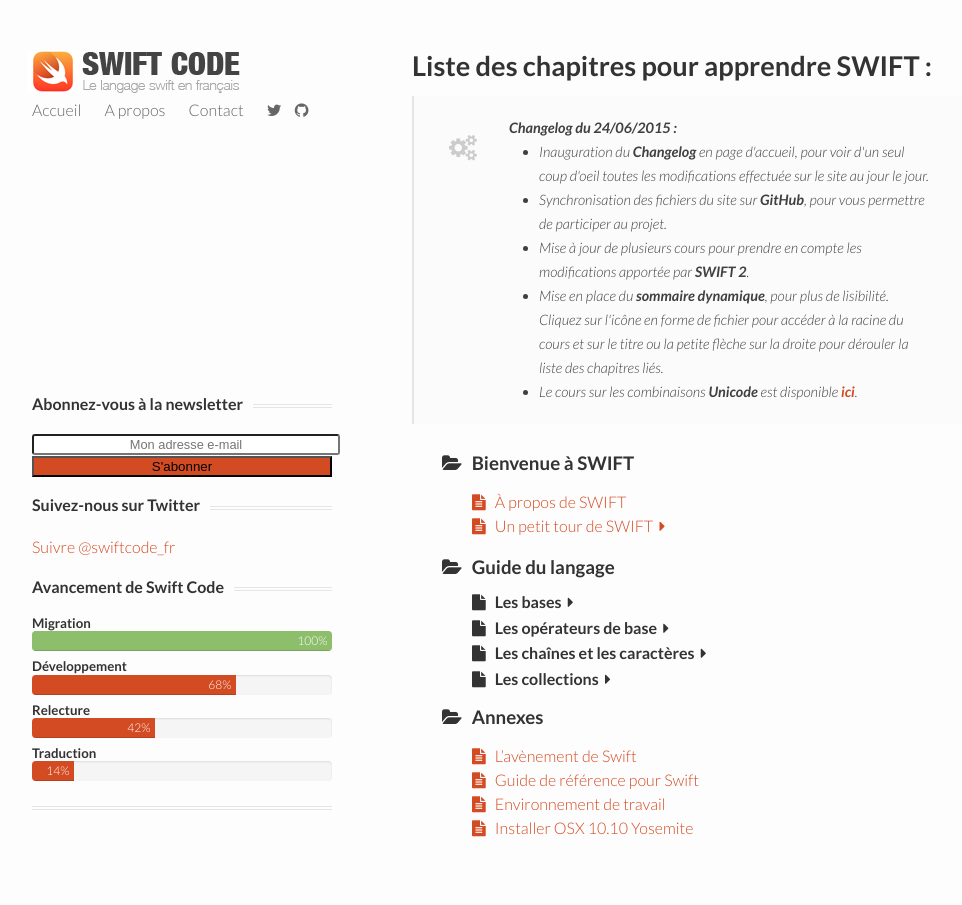
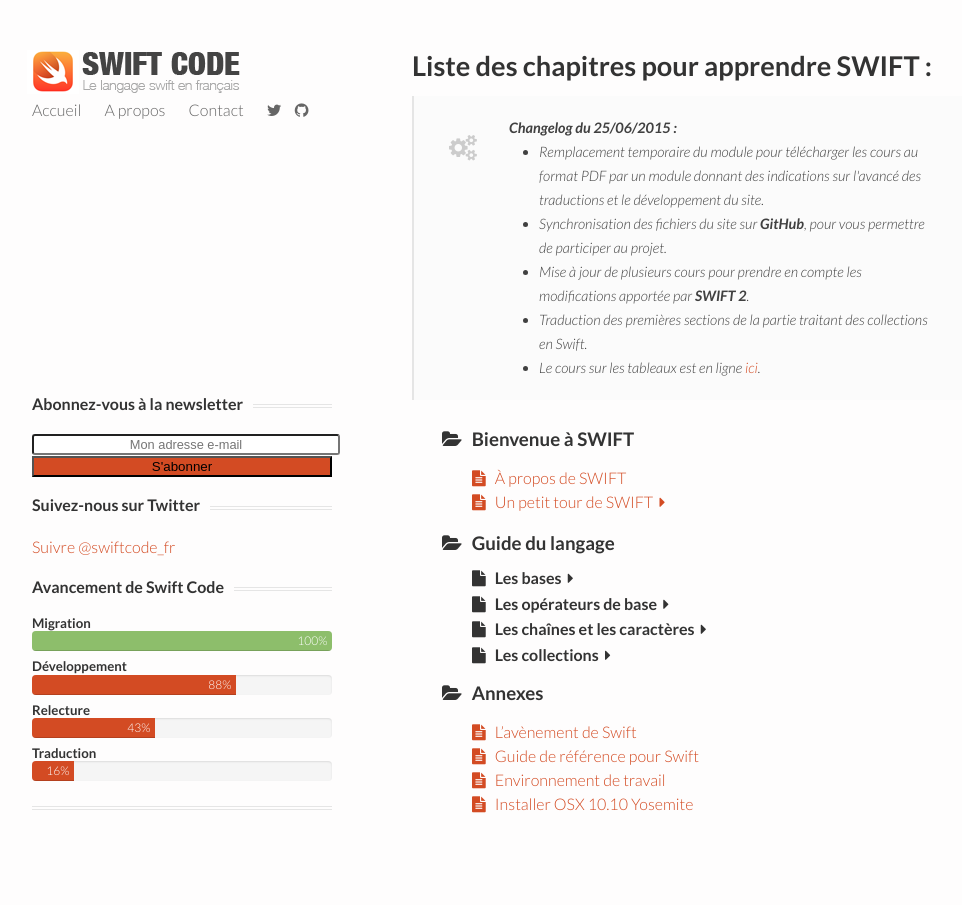
Before and after one commit to datalink747/swiftcode, a Jekyll site: the page built from index.html, in a window 1280 px wide. Shown: the whole page, without its empty margins (128-1090 px from the left). Built offline with Jekyll 4.4.1, drawn with Linux system fonts in a browser that asks for light colours; nearby versions of some CDN libraries; comment, search, counter and statistics services are not loaded.

Commit message:
modified:   _includes/header.html 	modified:   _posts/2015-06-22-unicode.md 	modified:   index.html

```diff
--- a/_includes/header.html
+++ b/_includes/header.html
@@ -77,15 +77,15 @@
 			</div>
 			<h5>Développement</h5>
 			<div class="progress">
-			  <div class="progress-bar progress-bar-warning" role="progressbar" aria-valuenow="68" aria-valuemin="0" aria-valuemax="100" style="width:68%">68% &nbsp;</div>
+			  <div class="progress-bar progress-bar-warning" role="progressbar" aria-valuenow="88" aria-valuemin="0" aria-valuemax="100" style="width:68%">88% &nbsp;</div>
 			</div>
 			<h5>Relecture</h5>
 			<div class="progress">
-			  <div class="progress-bar progress-bar-warning" role="progressbar" aria-valuenow="41" aria-valuemin="0" aria-valuemax="100" style="width:41%">42% &nbsp;</div>
+			  <div class="progress-bar progress-bar-warning" role="progressbar" aria-valuenow="41" aria-valuemin="0" aria-valuemax="100" style="width:41%">43% &nbsp;</div>
 			</div>
 			<h5>Traduction</h5>
 			<div class="progress">
-			  <div class="progress-bar progress-bar-warning" role="progressbar" aria-valuenow="14" aria-valuemin="0" aria-valuemax="100" style="width:14%">14% &nbsp;</div>
+			  <div class="progress-bar progress-bar-warning" role="progressbar" aria-valuenow="14" aria-valuemin="0" aria-valuemax="100" style="width:14%">16% &nbsp;</div>
 			</div>
 		</div>
 		<!-- PDF -->
--- a/index.html
+++ b/index.html
@@ -7,13 +7,13 @@ layout: default
 	<div class="jumbotron">
 		<h1>Liste des chapitres pour apprendre SWIFT :</h1>
 		<div class="changelog">
-			<strong>Changelog du 24/06/2015 :</strong>
+			<strong>Changelog du 25/06/2015 :</strong>
 			<ul>
-				<li>Inauguration du <strong>Changelog</strong> en page d'accueil, pour voir d'un seul coup d'oeil toutes les modifications effectuée sur le site au jour le jour.</li>
+				<li>Remplacement temporaire du module pour télécharger les cours au format PDF par un module donnant des indications sur l'avancé des traductions et le développement du site.</li>
 				<li>Synchronisation des fichiers du site sur <strong>GitHub</strong>, pour vous permettre de participer au projet.</li>
 				<li>Mise à jour de plusieurs cours pour prendre en compte les modifications apportée par <strong>SWIFT 2</strong>.</li>
-				<li>Mise en place du <strong>sommaire dynamique</strong>, pour plus de lisibilité. Cliquez sur l'icône en forme de fichier pour accéder à la racine du cours et sur le titre ou la petite flèche sur la droite pour dérouler la liste des chapitres liés.</li>
-				<li>Le cours sur les combinaisons <strong>Unicode</strong> est disponible <strong><a href="/unicode-swift">ici</a></strong>.</li>
+				<li>Traduction des premières sections de la partie traitant des collections en Swift.</li>
+				<li>Le cours sur les tableaux est en ligne <a href="/tableaux-swift">ici</a>.</li>
 			</ul>
 		</div>
 	</div>
```
Also changed, not shown: _posts/2015-06-22-unicode.md (+1 -1 lines).
